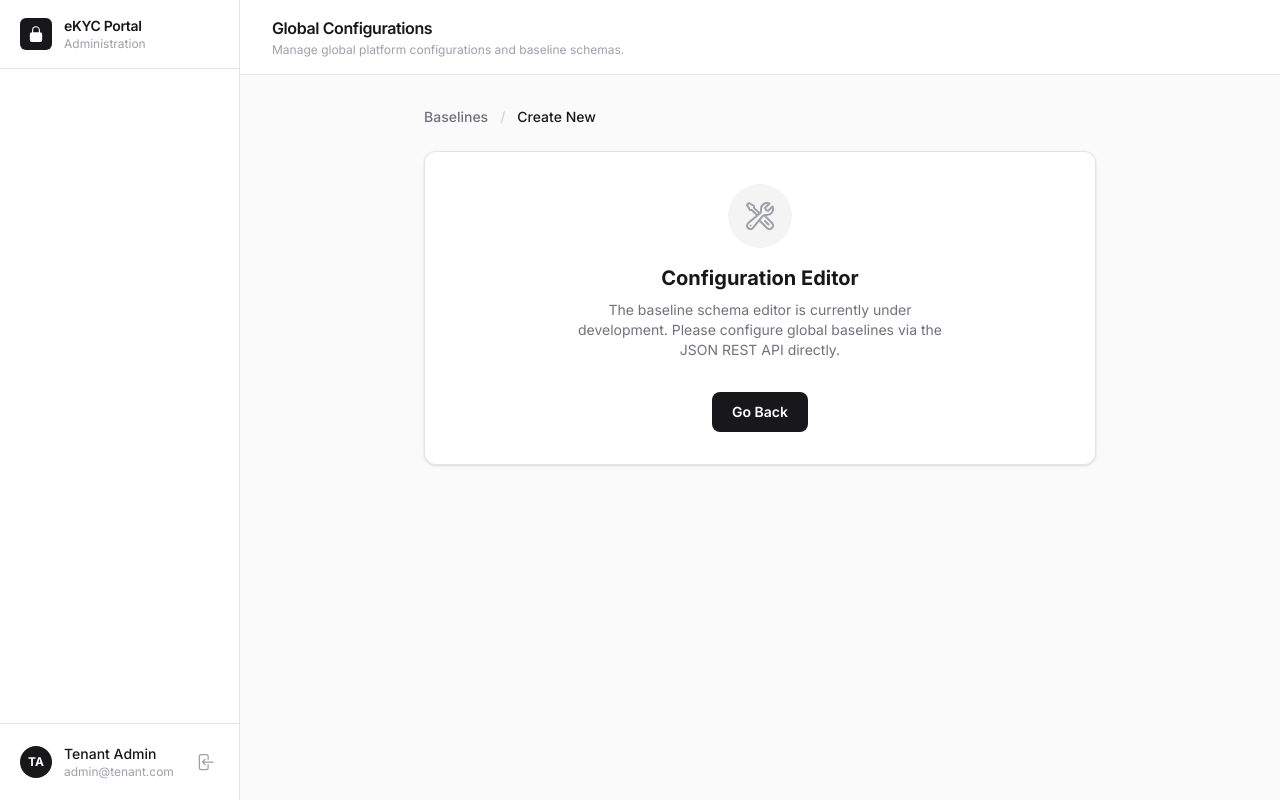
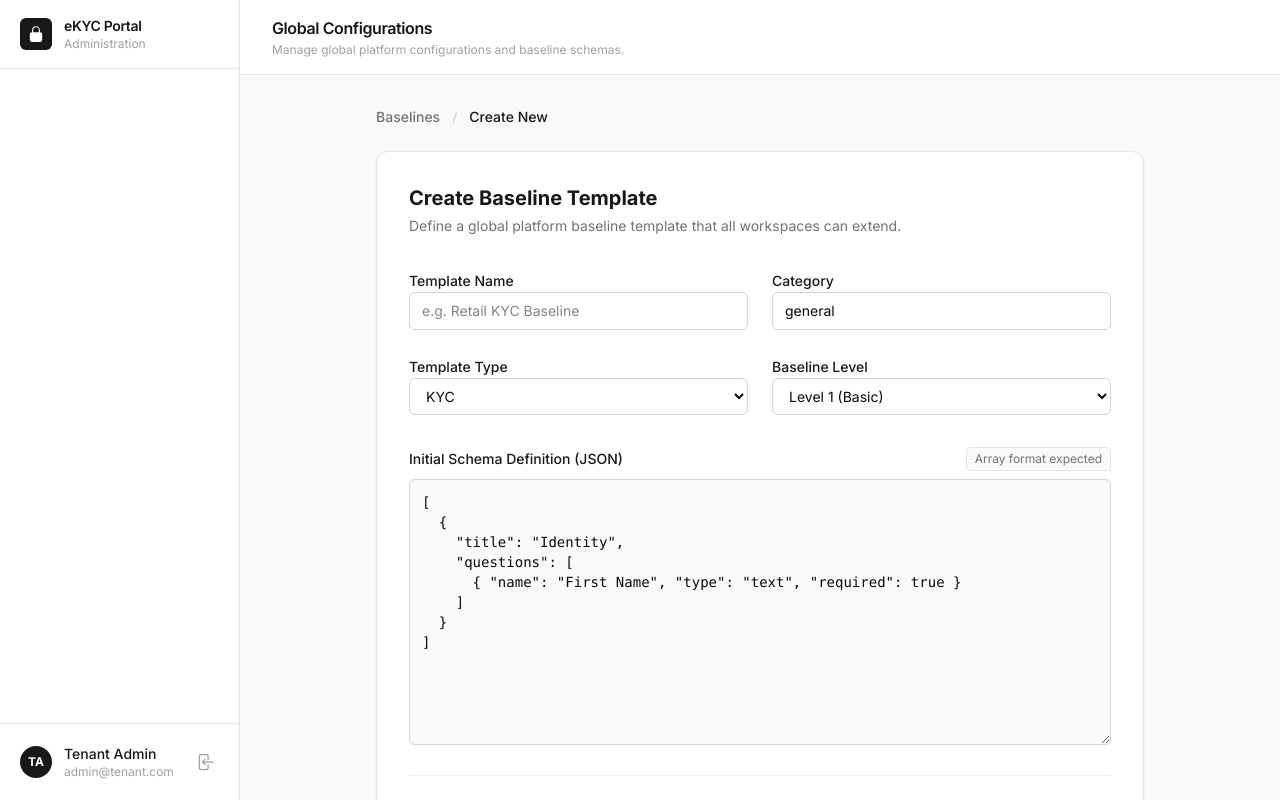
Before and after one commit to berhanu-tarekegn/onboarding-and-verification-services-portal, a Next.js app: page /baselines/new in a window 1280 px wide. Built offline with nearby package versions, Linux system fonts and the light colour scheme.

Commit message:
feat:enhanced dashboard

```diff
--- a/src/app/baselines/new/page.tsx
+++ b/src/app/baselines/new/page.tsx
@@ -1,13 +1,78 @@
 "use client";
 
+import { api } from "@/lib/api";
 import Link from "next/link";
 import { useRouter } from "next/navigation";
+import { useState } from "react";
+import { useForm } from "react-hook-form";
+
+type BaselineForm = {
+  name: string;
+  category: string;
+  template_type: string;
+  level: number;
+  schema_json: string;
+};
 
 export default function CreateBaselinePage() {
   const router = useRouter();
+  const [isSubmitting, setIsSubmitting] = useState(false);
+  const [error, setError] = useState("");
+
+  const { register, handleSubmit, formState: { errors } } = useForm<BaselineForm>({
+    defaultValues: {
+      name: "",
+      category: "general",
+      template_type: "kyc",
+      level: 1,
+      schema_json: "[\n  {\n    \"title\": \"Identity\",\n    \"questions\": [\n      { \"name\": \"First Name\", \"type\": \"text\", \"required\": true }\n    ]\n  }\n]"
+    }
+  });
+
+  const onSubmit = async (data: BaselineForm) => {
+    setIsSubmitting(true);
+    setError("");
+
+    try {
+      let questionGroups = [];
+      try {
+        questionGroups = JSON.parse(data.schema_json);
+      } catch (e) {
+        throw new Error("Invalid JSON in schema definition. Please check your syntax.");
+      }
+
+      // Create Baseline Template along with initial definition
+      const payload = {
+        name: data.name,
+        category: data.category,
+        template_type: data.template_type,
+        level: Number(data.level),
+        initial_version: {
+          version_tag: "v1.0.0",
+          question_groups: questionGroups,
+        }
+      };
+
+      const baseline = await api.createBaselineTemplate(payload);
+
+      // Auto-publish if an active_version_id isn't automatically set,
+      // but in the backend creating with initial_version might return the version.
+      // If the backend requires explicit publishing:
+      if (baseline.id && baseline.active_version_id === null) {
+          // Attempt to find the draft version ID and publish it
+          // For simplicity in UI, if it fails here we just redirect anyway.
+      }
+
+      router.push(`/baselines/${baseline.id}`);
+      router.refresh();
+    } catch (err: any) {
+      setError(err.message || "Failed to create baseline template.");
+      setIsSubmitting(false);
+    }
+  };
 
   return (
-    <div className="space-y-6 max-w-2xl mx-auto">
+    <div className="space-y-6 max-w-3xl mx-auto">
       <div className="flex items-center gap-3 text-sm font-medium text-zinc-500 mb-6">
         <Link href="/baselines" className="hover:text-zinc-900 transition-colors">
           Baselines
@@ -16,25 +81,105 @@ export default function CreateBaselinePage() {
         <span className="text-zinc-900">Create New</span>
       </div>
 
-      <div className="bg-white p-8 rounded-xl border border-zinc-200 shadow-sm text-center">
-        <div className="mx-auto flex h-16 w-16 mb-4 items-center justify-center rounded-full bg-zinc-100 text-zinc-400">
-          <svg xmlns="http://www.w3.org/2000/svg" fill="none" viewBox="0 0 24 24" strokeWidth={1.5} stroke="currentColor" className="w-8 h-8">
-            <path strokeLinecap="round" strokeLinejoin="round" d="M11.42 15.17L17.25 21A2.652 2.652 0 0021 17.25l-5.877-5.877M11.42 15.17l2.496-3.03c.317-.384.74-.626 1.208-.766M11.42 15.17l-4.655 5.653a2.548 2.548 0 11-3.586-3.586l6.837-5.63m5.108-.233c.55-.164 1.163-.188 1.743-.14a4.5 4.5 0 004.486-6.336l-3.276 3.277a3.004 3.004 0 01-2.25-2.25l3.276-3.276a4.5 4.5 0 00-6.336 4.486c.091 1.076-.071 2.264-.904 2.95l-.102.085m-1.745 1.437L5.909 7.5H4.5L2.25 3.75l1.5-1.5L7.5 4.5v1.409l4.26 4.26m-1.745 1.437l1.745-1.437m6.615 8.206L15.75 15.75M4.867 19.125h.008v.008h-.008v-.008z" />
-          </svg>
+      <div className="bg-white p-6 sm:p-8 rounded-xl border border-zinc-200 shadow-sm">
+        <div>
+          <h2 className="text-xl font-bold text-zinc-900">Create Baseline Template</h2>
+          <p className="mt-1 text-sm text-zinc-500">
+            Define a global platform baseline template that all workspaces can extend.
+          </p>
         </div>
-        <h2 className="text-xl font-bold text-zinc-900">Configuration Editor</h2>
-        <p className="mt-2 text-sm text-zinc-500 max-w-sm mx-auto">
-          The baseline schema editor is currently under development. Please configure global baselines via the JSON REST API directly.
-        </p>
 
-        <div className="mt-8 flex items-center justify-center gap-4">
-          <button
-            onClick={() => router.back()}
-            className="rounded-lg bg-zinc-900 px-5 py-2.5 text-sm font-semibold text-white hover:bg-zinc-800 transition-colors"
-          >
-            Go Back
-          </button>
-        </div>
+        {error && (
+          <div className="mt-6 border-l-4 border-red-500 bg-red-50 p-4 rounded-r-md">
+            <p className="text-sm font-medium text-red-800">{error}</p>
+          </div>
+        )}
+
+        <form onSubmit={handleSubmit(onSubmit)} className="mt-8 space-y-6">
+          <div className="grid grid-cols-1 md:grid-cols-2 gap-6">
+            <div className="space-y-2">
+              <label className="text-sm font-medium text-zinc-900">Template Name</label>
+              <input
+                {...register("name", { required: "Name is required" })}
+                className="w-full rounded-md border border-zinc-300 px-3 py-2 text-sm focus:border-zinc-900 focus:outline-none focus:ring-1 focus:ring-zinc-900"
+                placeholder="e.g. Retail KYC Baseline"
+              />
+              {errors.name && <p className="text-xs text-red-500">{errors.name.message}</p>}
+            </div>
+
+            <div className="space-y-2">
+              <label className="text-sm font-medium text-zinc-900">Category</label>
+              <input
+                {...register("category", { required: "Category is required" })}
+                className="w-full rounded-md border border-zinc-300 px-3 py-2 text-sm focus:border-zinc-900 focus:outline-none focus:ring-1 focus:ring-zinc-900"
+                placeholder="e.g. general, financial"
+              />
+            </div>
+
+            <div className="space-y-2">
+              <label className="text-sm font-medium text-zinc-900">Template Type</label>
+              <select
+                {...register("template_type")}
+                className="w-full rounded-md border border-zinc-300 px-3 py-2 text-sm focus:border-zinc-900 focus:outline-none focus:ring-1 focus:ring-zinc-900"
+              >
+                <option value="kyc">KYC</option>
+                <option value="kyb">KYB</option>
+              </select>
+            </div>
+
+            <div className="space-y-2">
+              <label className="text-sm font-medium text-zinc-900">Baseline Level</label>
+              <select
+                {...register("level")}
+                className="w-full rounded-md border border-zinc-300 px-3 py-2 text-sm focus:border-zinc-900 focus:outline-none focus:ring-1 focus:ring-zinc-900"
+              >
+                <option value="1">Level 1 (Basic)</option>
+                <option value="2">Level 2 (Intermediate)</option>
+                <option value="3">Level 3 (Advanced/EDD)</option>
+              </select>
+            </div>
+          </div>
+
+          <div className="space-y-2 pt-2 cursor-text">
+            <div className="flex items-center justify-between">
+              <label className="text-sm font-medium text-zinc-900">Initial Schema Definition (JSON)</label>
+              <span className="text-xs text-zinc-500 border border-zinc-200 px-2 flex items-center h-6 rounded bg-zinc-50">Array format expected</span>
+            </div>
+            <textarea
+              {...register("schema_json", { required: "Schema JSON is required" })}
+              rows={12}
+              className="w-full rounded-md border border-zinc-300 bg-zinc-50 px-3 py-3 text-sm font-mono focus:bg-white focus:border-zinc-900 focus:outline-none focus:ring-1 focus:ring-zinc-900"
+            />
+          </div>
+
+          <div className="pt-6 flex items-center justify-end gap-3 border-t border-zinc-100">
+            <button
+              type="button"
+              onClick={() => router.back()}
+              className="px-4 py-2 text-sm font-medium text-zinc-700 hover:text-zinc-900 transition-colors"
+              disabled={isSubmitting}
+            >
+              Cancel
+            </button>
+            <button
+              type="submit"
+              disabled={isSubmitting}
+              className="rounded-lg bg-zinc-900 px-5 py-2 text-sm font-semibold text-white hover:bg-zinc-800 transition-colors disabled:opacity-50 flex items-center gap-2"
+            >
+              {isSubmitting ? (
+                 <>
+                   <svg className="animate-spin h-4 w-4 text-white" fill="none" viewBox="0 0 24 24">
+                     <circle className="opacity-25" cx="12" cy="12" r="10" stroke="currentColor" strokeWidth="4"></circle>
+                     <path className="opacity-75" fill="currentColor" d="M4 12a8 8 0 018-8V0C5.373 0 0 5.373 0 12h4zm2 5.291A7.962 7.962 0 014 12H0c0 3.042 1.135 5.824 3 7.938l3-2.647z"></path>
+                   </svg>
+                   Creating...
+                 </>
+              ) : (
+                 "Create Baseline Template"
+              )}
+            </button>
+          </div>
+        </form>
       </div>
     </div>
   );
--- a/src/lib/api/contracts.ts
+++ b/src/lib/api/contracts.ts
@@ -40,6 +40,9 @@ export interface ApiClient {
   // Templates
   listBaselineTemplates(): Promise<Template[]>;
   getBaselineTemplate(templateId: Id): Promise<Template | undefined>;
+  createBaselineTemplate(input: any): Promise<Template>;
+  publishBaselineTemplateDefinition(templateId: Id, versionId: string): Promise<any>;
+
   getTenantExtensionTemplate(tenantId: Id): Promise<Template | undefined>;
   listTemplatesForTenant(tenantId: Id): Promise<Template[]>;
   createTemplate(tenantId: Id, input: CreateTemplateInput): Promise<Template>;
--- a/src/lib/api/index.ts
+++ b/src/lib/api/index.ts
@@ -96,6 +96,18 @@ export const api: ApiClient = {
     );
     return { ...baseline, schema: { title: baseline.name, fields: def.question_groups } } as any;
   },
+  async createBaselineTemplate(input: any) {
+    return await portalFetch<Template>("/api/portal/baseline-templates", {
+      method: "POST",
+      json: input,
+    });
+  },
+  async publishBaselineTemplateDefinition(templateId: string, versionId: string) {
+    return await portalFetch<any>(
+      `/api/portal/baseline-templates/${encodeURIComponent(templateId)}/definitions/${encodeURIComponent(versionId)}/publish?set_as_active=true`,
+      { method: "POST" }
+    );
+  },
   async getTenantExtensionTemplate(tenantId) {
     const list = await portalFetch<Template[]>(
       `/api/portal/templates?tenantId=${encodeURIComponent(tenantId)}`
```
